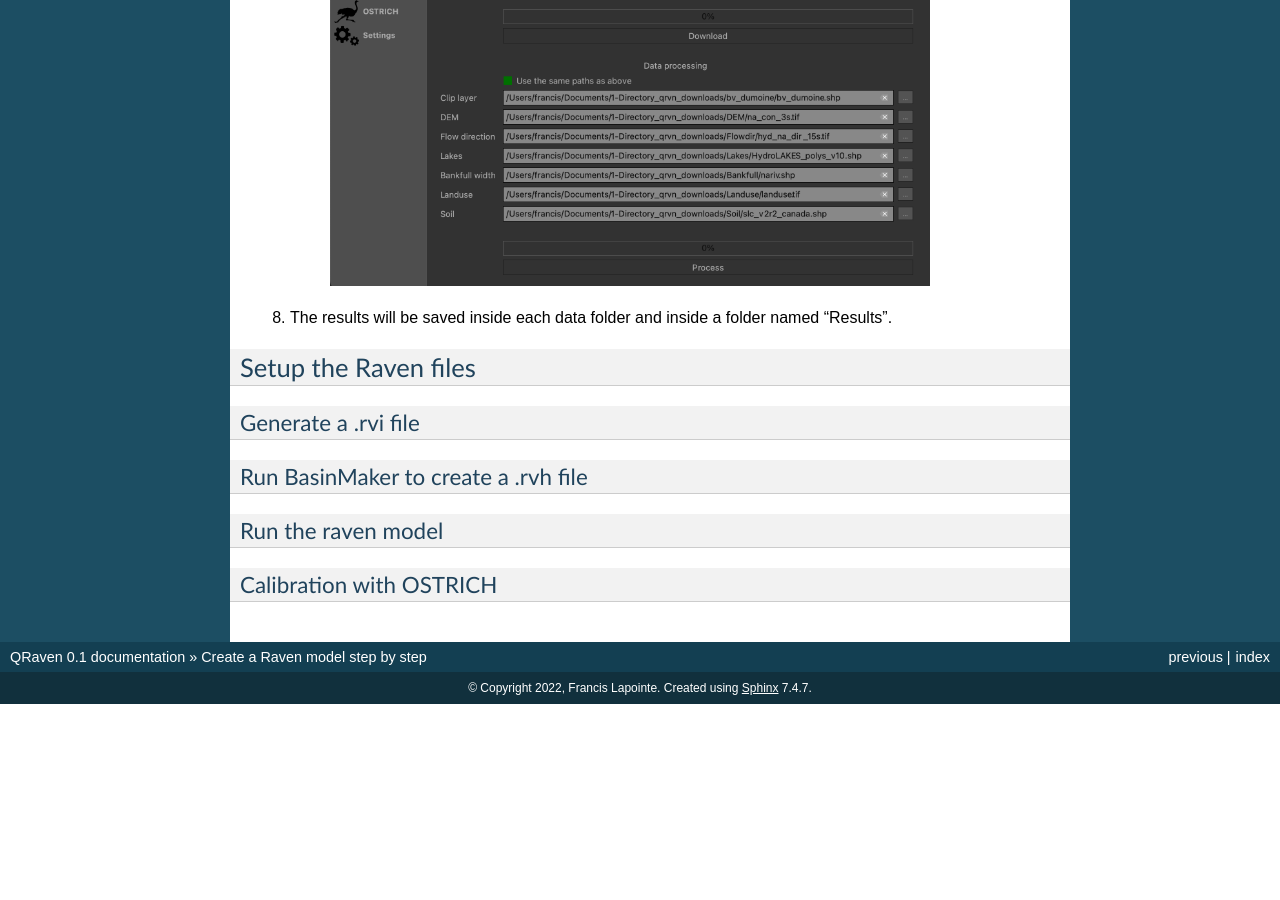
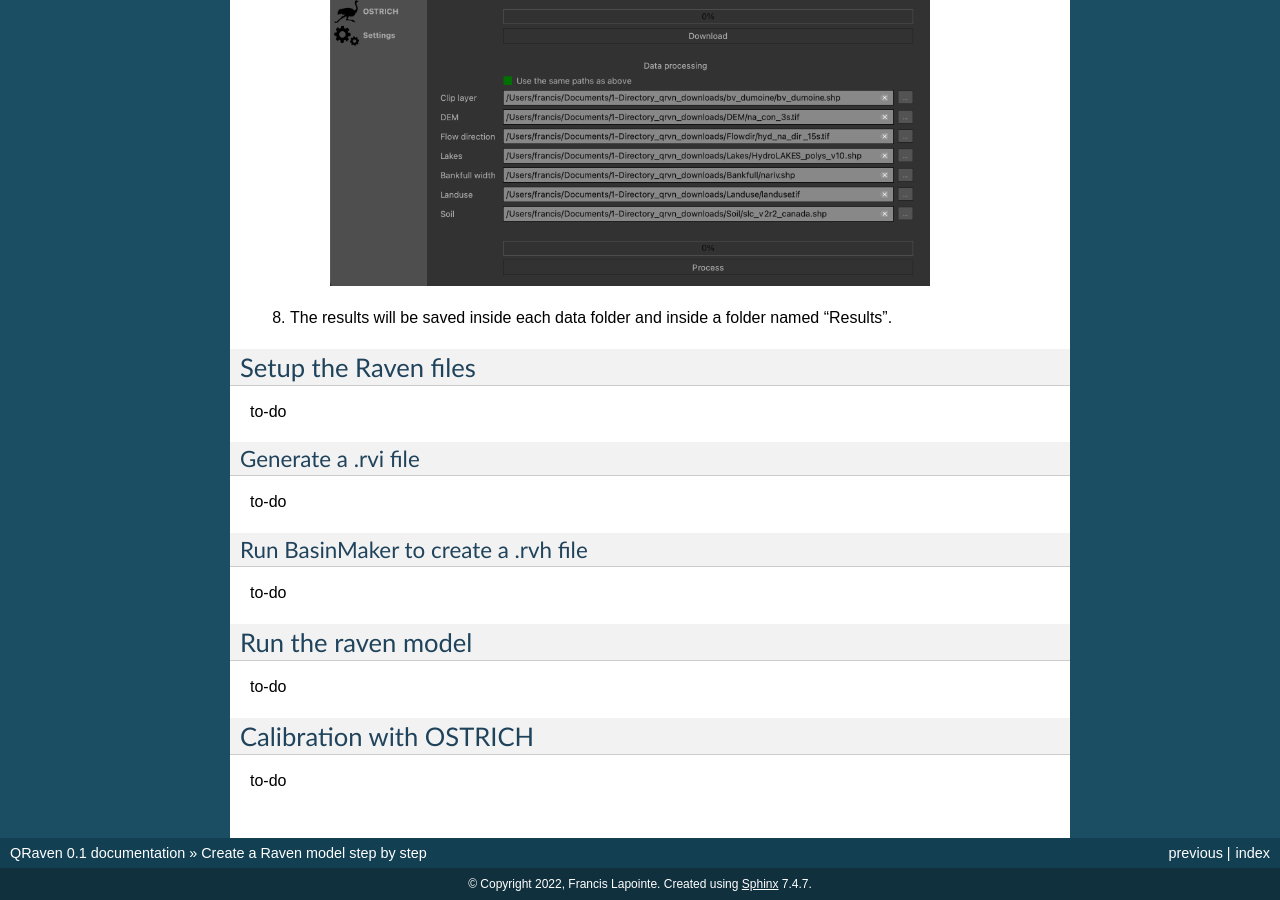
Before and after one commit to Scriptbash/QRaven, a Sphinx documentation site: the page built from qraven/help/source/tutorial.rst, in a window 1280 px wide and 900 px high, scrolled down 2756 px. Built offline with Sphinx 7.4.7, drawn with Linux system fonts in a browser that asks for light colours; formulas are drawn with MathJax 3; before the commit the page ends 3460 px from its top, so only the background shows below that.

Commit message:
Fix headers

```diff
--- a/qraven/help/source/tutorial.rst
+++ b/qraven/help/source/tutorial.rst
@@ -72,15 +72,20 @@
 
 Setup the Raven files
 =====================
+to-do
 
 Generate a .rvi file
 --------------------
+to-do
 
 Run BasinMaker to create a .rvh file
 ------------------------------------
+to-do
 
 Run the raven model
--------------------
+===================
+to-do
 
 Calibration with OSTRICH
-------------------------
+========================
+to-do
```
